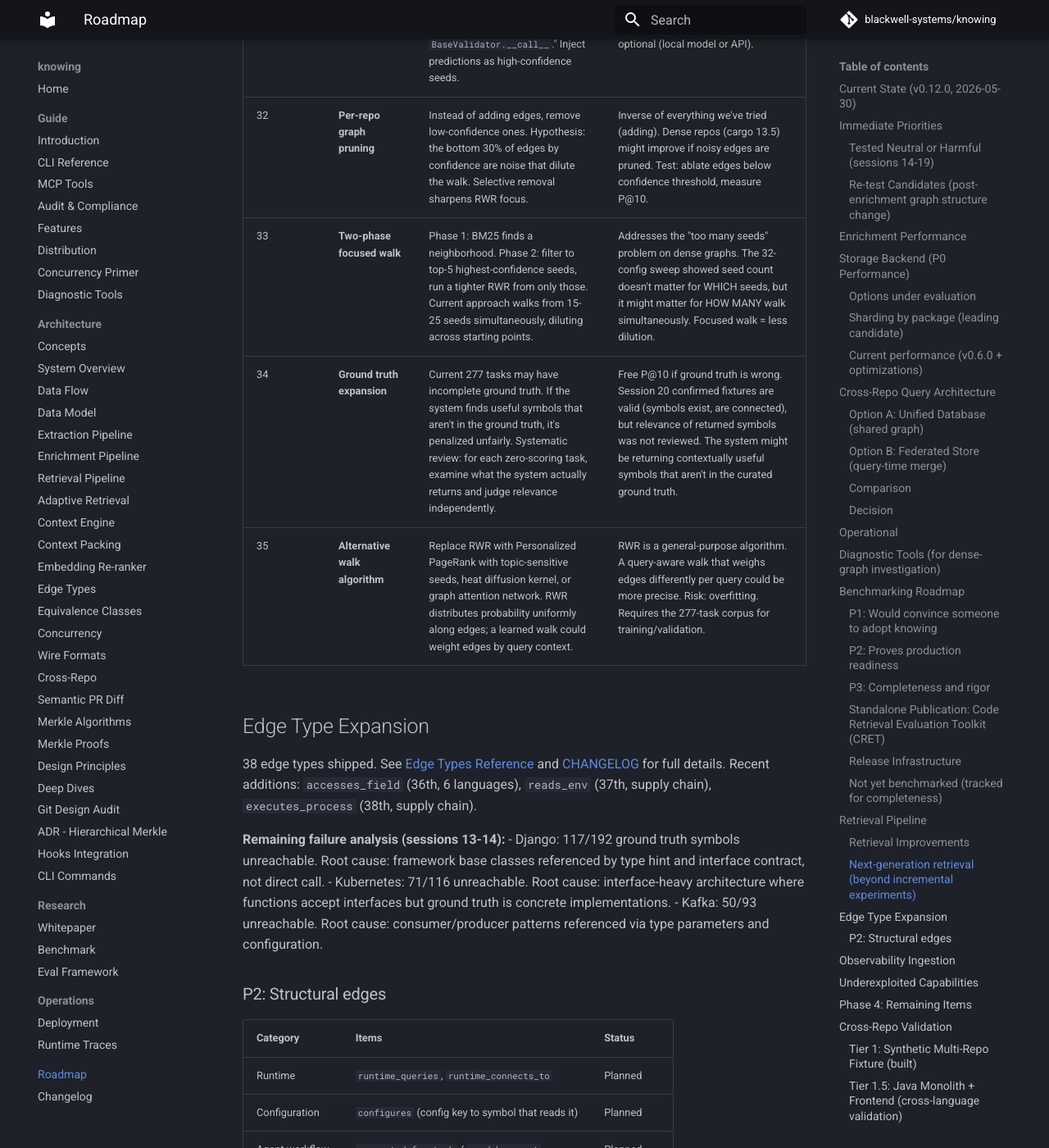
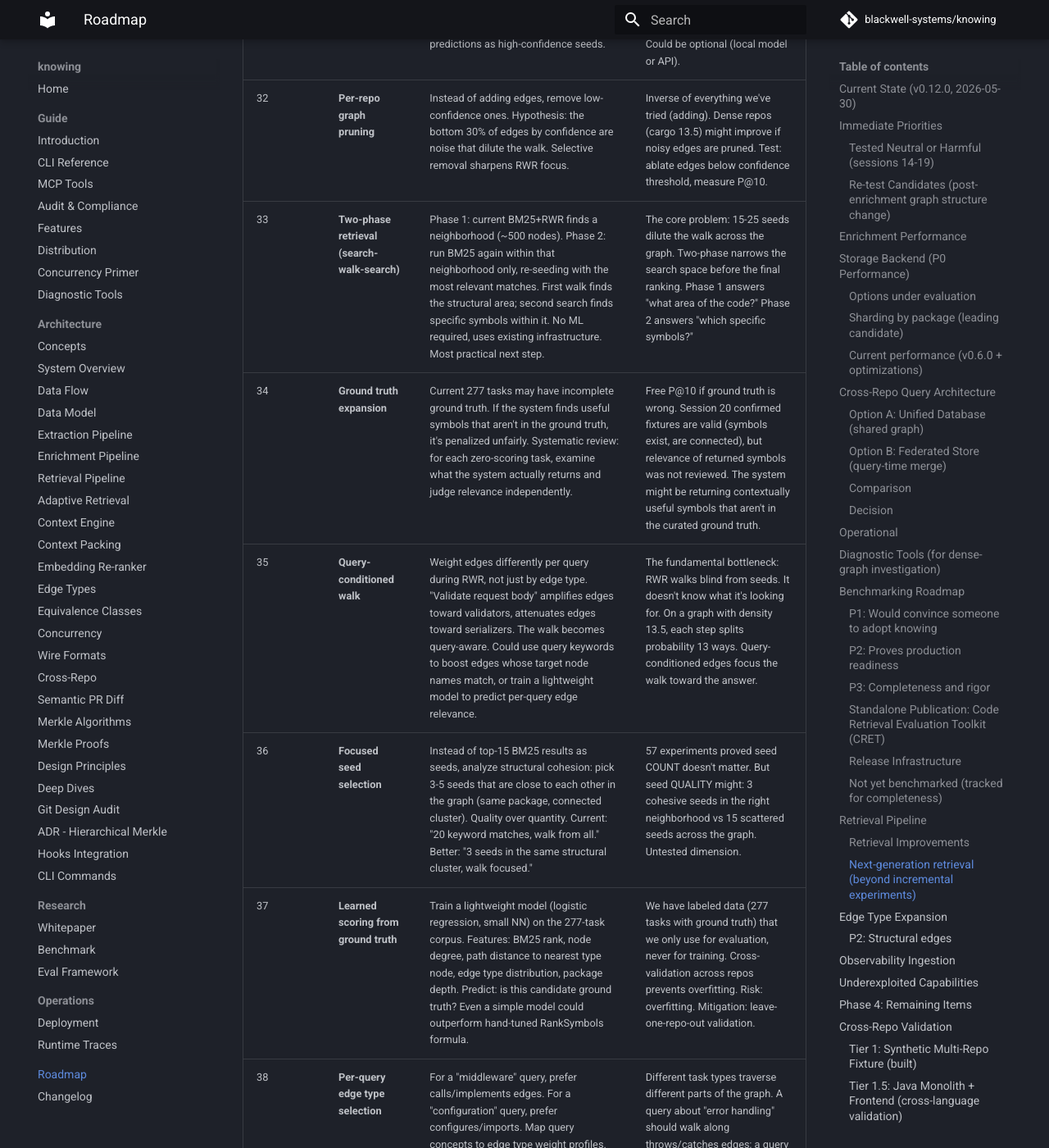
Before and after one commit to blackwell-systems/knowing, an MkDocs documentation site: the page built from docs/roadmap.md, in a window 1280 px wide and 1400 px high, scrolled down 19461 px. Shown: the whole window at 82% size. Built offline with MkDocs 1.6.1 and Material for MkDocs 9.7.7, drawn with Linux system fonts in a browser that asks for light colours; comment, search, counter and statistics services are not loaded; some of the changed text lies outside the part shown.

Commit message:
docs: add architectural retrieval improvements to roadmap (#33-#38)
Query-conditioned walk, focused seed selection, two-phase retrieval,
learned scoring, per-query edge type selection. These are architectural
changes to how the walk works, not parameter tuning. The current RWR
walks blind from seeds; these approaches make it query-aware.

```diff
--- a/docs/roadmap.md
+++ b/docs/roadmap.md
@@ -327,9 +327,12 @@ The adaptive infrastructure is knowing's core differentiator. Competitors use fi
 |---|------|----------|-------------------|
 | 31 | **Query-time LLM symbol prediction** | Ask an LLM to predict likely symbol names from the task description before retrieval. "In Django, a field validator would be `clean`, `BaseValidator.__call__`." Inject predictions as high-confidence seeds. | Solves the vocabulary gap with intelligence instead of string matching. The "find" half done by reasoning, not BM25. Trade-off: adds LLM latency and cost. Could be optional (local model or API). |
 | 32 | **Per-repo graph pruning** | Instead of adding edges, remove low-confidence ones. Hypothesis: the bottom 30% of edges by confidence are noise that dilute the walk. Selective removal sharpens RWR focus. | Inverse of everything we've tried (adding). Dense repos (cargo 13.5) might improve if noisy edges are pruned. Test: ablate edges below confidence threshold, measure P@10. |
-| 33 | **Two-phase focused walk** | Phase 1: BM25 finds a neighborhood. Phase 2: filter to top-5 highest-confidence seeds, run a tighter RWR from only those. Current approach walks from 15-25 seeds simultaneously, diluting across starting points. | Addresses the "too many seeds" problem on dense graphs. The 32-config sweep showed seed count doesn't matter for WHICH seeds, but it might matter for HOW MANY walk simultaneously. Focused walk = less dilution. |
+| 33 | **Two-phase retrieval (search-walk-search)** | Phase 1: current BM25+RWR finds a neighborhood (~500 nodes). Phase 2: run BM25 again within that neighborhood only, re-seeding with the most relevant matches. First walk finds the structural area; second search finds specific symbols within it. No ML required, uses existing infrastructure. Most practical next step. | The core problem: 15-25 seeds dilute the walk across the graph. Two-phase narrows the search space before the final ranking. Phase 1 answers "what area of the code?" Phase 2 answers "which specific symbols?" |
 | 34 | **Ground truth expansion** | Current 277 tasks may have incomplete ground truth. If the system finds useful symbols that aren't in the ground truth, it's penalized unfairly. Systematic review: for each zero-scoring task, examine what the system actually returns and judge relevance independently. | Free P@10 if ground truth is wrong. Session 20 confirmed fixtures are valid (symbols exist, are connected), but relevance of returned symbols was not reviewed. The system might be returning contextually useful symbols that aren't in the curated ground truth. |
-| 35 | **Alternative walk algorithm** | Replace RWR with Personalized PageRank with topic-sensitive seeds, heat diffusion kernel, or graph attention network. RWR distributes probability uniformly along edges; a learned walk could weight edges by query context. | RWR is a general-purpose algorithm. A query-aware walk that weighs edges differently per query could be more precise. Risk: overfitting. Requires the 277-task corpus for training/validation. |
+| 35 | **Query-conditioned walk** | Weight edges differently per query during RWR, not just by edge type. "Validate request body" amplifies edges toward validators, attenuates edges toward serializers. The walk becomes query-aware. Could use query keywords to boost edges whose target node names match, or train a lightweight model to predict per-query edge relevance. | The fundamental bottleneck: RWR walks blind from seeds. It doesn't know what it's looking for. On a graph with density 13.5, each step splits probability 13 ways. Query-conditioned edges focus the walk toward the answer. |
+| 36 | **Focused seed selection** | Instead of top-15 BM25 results as seeds, analyze structural cohesion: pick 3-5 seeds that are close to each other in the graph (same package, connected cluster). Quality over quantity. Current: "20 keyword matches, walk from all." Better: "3 seeds in the same structural cluster, walk focused." | 57 experiments proved seed COUNT doesn't matter. But seed QUALITY might: 3 cohesive seeds in the right neighborhood vs 15 scattered seeds across the graph. Untested dimension. |
+| 37 | **Learned scoring from ground truth** | Train a lightweight model (logistic regression, small NN) on the 277-task corpus. Features: BM25 rank, node degree, path distance to nearest type node, edge type distribution, package depth. Predict: is this candidate ground truth? Even a simple model could outperform hand-tuned RankSymbols formula. | We have labeled data (277 tasks with ground truth) that we only use for evaluation, never for training. Cross-validation across repos prevents overfitting. Risk: overfitting. Mitigation: leave-one-repo-out validation. |
+| 38 | **Per-query edge type selection** | For a "middleware" query, prefer calls/implements edges. For a "configuration" query, prefer configures/imports. Map query concepts to edge type weight profiles. Hand-curated profiles (like equiv classes) or learned from the corpus. | Different task types traverse different parts of the graph. A query about "error handling" should walk along throws/catches edges; a query about "routing" should walk along handles_route edges. Current RWR uses fixed weights for all queries. |
 
 ## Edge Type Expansion
 
```
